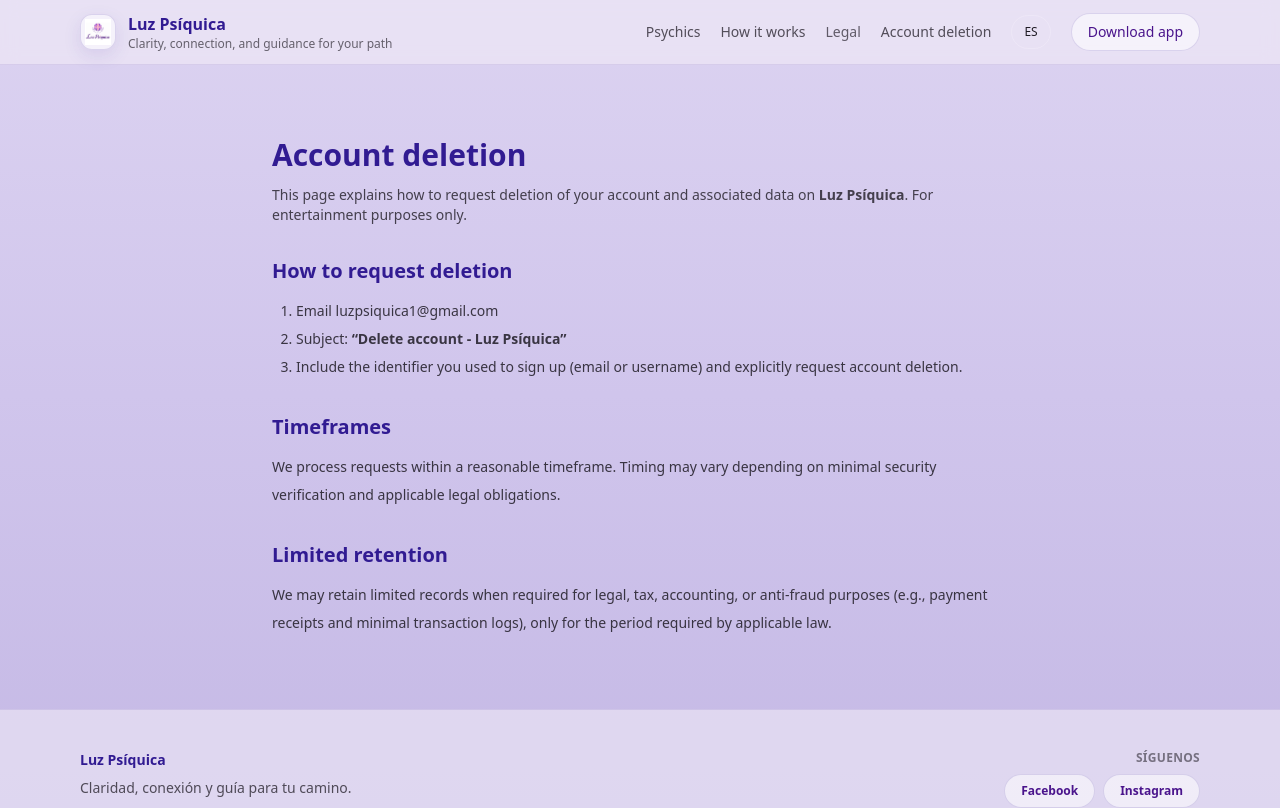
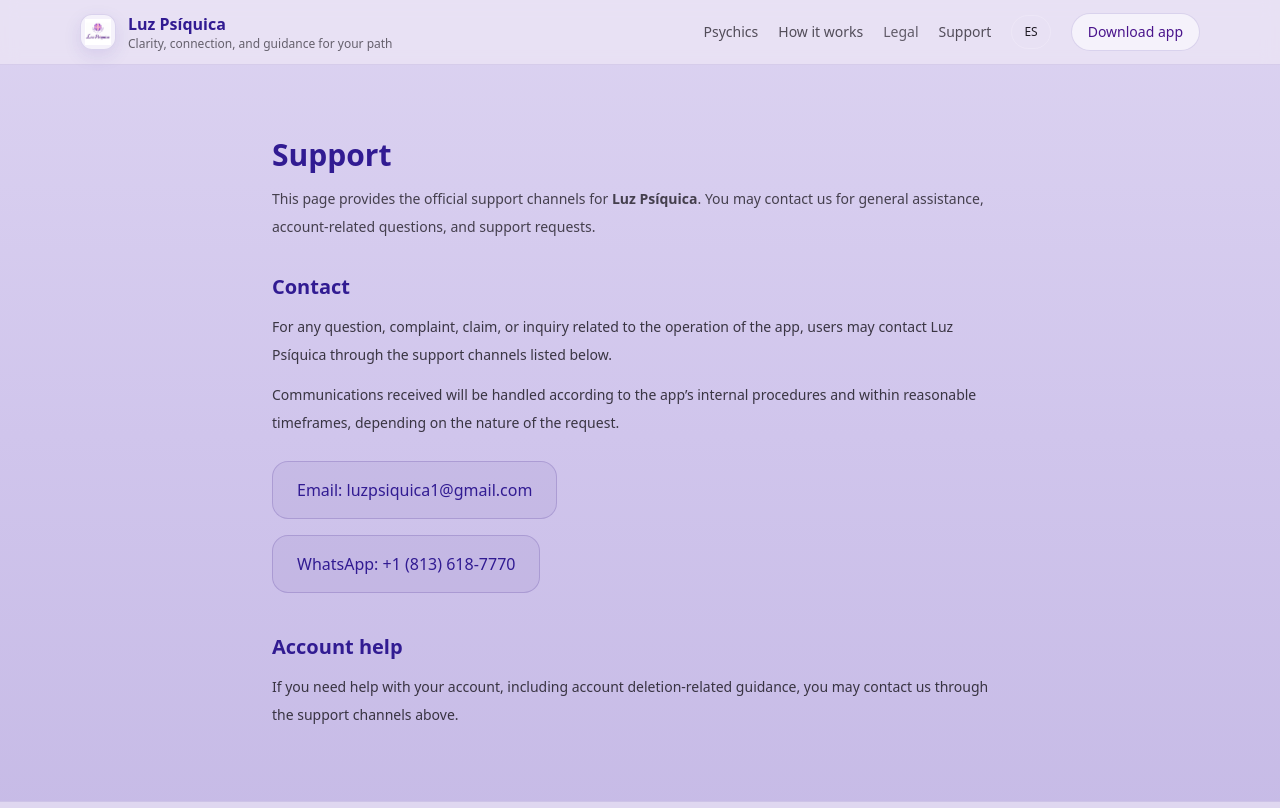
Before and after one commit to andreslo77/luzpsiquica-web, a Next.js app: page /en/legal/account-deletion in a window 1280 px wide. Shown: the top 808 px of the page. Built offline with nearby package versions, Linux system fonts and the light colour scheme.

Commit message:
page.tsx Header.tsx modified

```diff
--- a/app/[lang]/legal/account-deletion/page.tsx
+++ b/app/[lang]/legal/account-deletion/page.tsx
@@ -1,4 +1,3 @@
-// app/[lang]/legal/account-deletion/page.tsx
 import type { Metadata } from "next";
 import { normalizeLang } from "@/lib/i18n";
 
@@ -6,17 +5,21 @@
   params: Promise<{ lang: string }> | { lang: string };
 };
 
+const SUPPORT_EMAIL = "luzpsiquica1@gmail.com";
+const WHATSAPP_DISPLAY = "+1 (813) 618-7770";
+const WHATSAPP_LINK = "https://wa.me/18136187770";
+
 export async function generateMetadata({ params }: PageProps): Promise<Metadata> {
   const p = await Promise.resolve(params);
   const lang = normalizeLang(p?.lang);
   const canonical = `https://luzpsiquica.com/${lang}/legal/account-deletion`;
 
   return {
-    title: lang === "en" ? "Account deletion | Luz Psíquica" : "Eliminación de cuenta | Luz Psíquica",
+    title: lang === "en" ? "Support | Luz Psíquica" : "Soporte | Luz Psíquica",
     description:
       lang === "en"
-        ? "Learn how to request deletion of your Luz Psíquica account and associated data."
-        : "Conoce cómo solicitar la eliminación de tu cuenta y datos asociados en Luz Psíquica.",
+        ? "Contact Luz Psíquica support through WhatsApp or email for account help, general assistance, and support requests."
+        : "Contacta al soporte de Luz Psíquica por WhatsApp o correo para ayuda con tu cuenta, asistencia general y solicitudes de soporte.",
     alternates: {
       canonical,
       languages: {
@@ -37,71 +40,103 @@
   return (
     <div className="mx-auto max-w-3xl px-4 py-10">
       <h1 className="text-3xl font-semibold" style={{ color: "var(--lp-primary)" }}>
-        {isEn ? "Account deletion" : "Eliminación de cuenta"}
+        {isEn ? "Support" : "Soporte"}
       </h1>
 
-      <p className="mt-3 text-sm" style={{ color: "rgba(31,27,36,0.80)" }}>
+      <p className="mt-3 text-sm leading-7" style={{ color: "rgba(31,27,36,0.80)" }}>
         {isEn ? (
           <>
-            This page explains how to request deletion of your account and associated data on{" "}
-            <strong>Luz Psíquica</strong>. For entertainment purposes only.
+            This page provides the official support channels for <strong>Luz Psíquica</strong>.
+            You may contact us for general assistance, account-related questions, and support
+            requests.
           </>
         ) : (
           <>
-            Esta página explica cómo solicitar la eliminación de tu cuenta y de los datos asociados en{" "}
-            <strong>Luz Psíquica</strong>. Solo entretenimiento.
+            Esta página presenta los canales oficiales de soporte de <strong>Luz Psíquica</strong>.
+            Puedes comunicarte con nosotros para asistencia general, consultas relacionadas con tu
+            cuenta y solicitudes de soporte.
           </>
         )}
       </p>
 
       <h2 className="mt-8 text-xl font-semibold" style={{ color: "var(--lp-primary)" }}>
-        {isEn ? "How to request deletion" : "Cómo solicitar la eliminación"}
+        {isEn ? "Contact" : "Contacto"}
       </h2>
 
-      <ol
-        className="mt-3 list-decimal pl-6 text-sm leading-7"
-        style={{ color: "rgba(31,27,36,0.85)" }}
-      >
-        <li>
-          {isEn ? "Email" : "Envía un correo a"}{" "}
-          <a className="underline" href="mailto:luzpsiquica1@gmail.com">
-            luzpsiquica1@gmail.com
-          </a>
-        </li>
-        <li>
+      <p className="mt-3 text-sm leading-7" style={{ color: "rgba(31,27,36,0.85)" }}>
         {isEn ? (
           <>
-              Subject: <strong>“Delete account - Luz Psíquica”</strong>
+            For any question, complaint, claim, or inquiry related to the operation of the app,
+            users may contact Luz Psíquica through the support channels listed below.
           </>
         ) : (
           <>
-              En el asunto escribe: <strong>“Eliminar cuenta - Luz Psíquica”</strong>
+            Para cualquier duda, queja, reclamo o consulta relacionada con el funcionamiento de la
+            aplicación, el usuario podrá comunicarse con Luz Psíquica a través de los canales de
+            soporte indicados a continuación.
           </>
         )}
-        </li>
-        <li>
-          {isEn
-            ? "Include the identifier you used to sign up (email or username) and explicitly request account deletion."
-            : "En el mensaje incluye el dato con el que te registraste (correo o usuario) y solicita explícitamente la eliminación."}
-        </li>
-      </ol>
-
-      <h2 className="mt-8 text-xl font-semibold" style={{ color: "var(--lp-primary)" }}>
-        {isEn ? "Timeframes" : "Plazos"}
-      </h2>
-      <p className="mt-3 text-sm leading-7" style={{ color: "rgba(31,27,36,0.85)" }}>
-        {isEn
-          ? "We process requests within a reasonable timeframe. Timing may vary depending on minimal security verification and applicable legal obligations."
-          : "Procesaremos la solicitud en un plazo razonable. El tiempo puede variar según verificación mínima de seguridad y obligaciones legales aplicables."}
       </p>
 
-      <h2 className="mt-8 text-xl font-semibold" style={{ color: "var(--lp-primary)" }}>
-        {isEn ? "Limited retention" : "Conservación limitada"}
+      <p className="mt-3 text-sm leading-7" style={{ color: "rgba(31,27,36,0.85)" }}>
+        {isEn ? (
+          <>
+            Communications received will be handled according to the app’s internal procedures and
+            within reasonable timeframes, depending on the nature of the request.
+          </>
+        ) : (
+          <>
+            Las comunicaciones recibidas serán atendidas conforme a los procedimientos internos de
+            la aplicación y dentro de los plazos razonables, según la naturaleza de la solicitud.
+          </>
+        )}
+      </p>
+
+      <div className="mt-6 flex flex-col gap-4">
+        <a
+          href={`mailto:${SUPPORT_EMAIL}`}
+          className="inline-flex w-fit rounded-2xl border px-6 py-4 text-base font-medium transition hover:opacity-90"
+          style={{
+            color: "var(--lp-primary)",
+            borderColor: "rgba(103,80,164,0.28)",
+            background: "rgba(103,80,164,0.08)",
+          }}
+        >
+          {isEn ? `Email: ${SUPPORT_EMAIL}` : `Email: ${SUPPORT_EMAIL}`}
+        </a>
+
+        <a
+          href={WHATSAPP_LINK}
+          target="_blank"
+          rel="noreferrer"
+          className="inline-flex w-fit rounded-2xl border px-6 py-4 text-base font-medium transition hover:opacity-90"
+          style={{
+            color: "var(--lp-primary)",
+            borderColor: "rgba(103,80,164,0.28)",
+            background: "rgba(103,80,164,0.08)",
+          }}
+        >
+          {isEn ? `WhatsApp: ${WHATSAPP_DISPLAY}` : `WhatsApp: ${WHATSAPP_DISPLAY}`}
+        </a>
+      </div>
+
+      <h2 className="mt-10 text-xl font-semibold" style={{ color: "var(--lp-primary)" }}>
+        {isEn ? "Account help" : "Ayuda con la cuenta"}
       </h2>
+
       <p className="mt-3 text-sm leading-7" style={{ color: "rgba(31,27,36,0.85)" }}>
-        {isEn
-          ? "We may retain limited records when required for legal, tax, accounting, or anti-fraud purposes (e.g., payment receipts and minimal transaction logs), only for the period required by applicable law."
-          : "Algunos datos podrán conservarse únicamente cuando exista una obligación legal, fiscal o contable (por ejemplo, comprobantes de pago y registros mínimos antifraude), y solo durante el período exigido por la normativa aplicable."}
+        {isEn ? (
+          <>
+            If you need help with your account, including account deletion-related guidance, you may
+            contact us through the support channels above.
+          </>
+        ) : (
+          <>
+            Si necesitas ayuda con tu cuenta, incluida orientación relacionada con la eliminación de
+            cuenta, puedes comunicarte con nosotros a través de los canales de soporte indicados
+            anteriormente.
+          </>
+        )}
       </p>
     </div>
   );
--- a/components/Header.tsx
+++ b/components/Header.tsx
@@ -1,4 +1,3 @@
-// components/Header.tsx
 "use client";
 
 import Link from "next/link";
@@ -142,7 +141,7 @@
             className="hover:opacity-100"
             style={{ color: "rgba(31,27,36,0.75)" }}
           >
-            {safeLang === "en" ? "Account deletion" : "Eliminar cuenta"}
+            {safeLang === "en" ? "Support" : "Soporte"}
           </Link>
 
           <button
@@ -263,7 +262,7 @@
                 border: "1px solid var(--lp-border)",
               }}
             >
-              {safeLang === "en" ? "Account deletion" : "Eliminar cuenta"}
+              {safeLang === "en" ? "Support" : "Soporte"}
             </Link>
 
             <div className="mt-2 flex flex-col gap-2 sm:flex-row">
```
Lines whose indentation alone changed are shown as unchanged.
